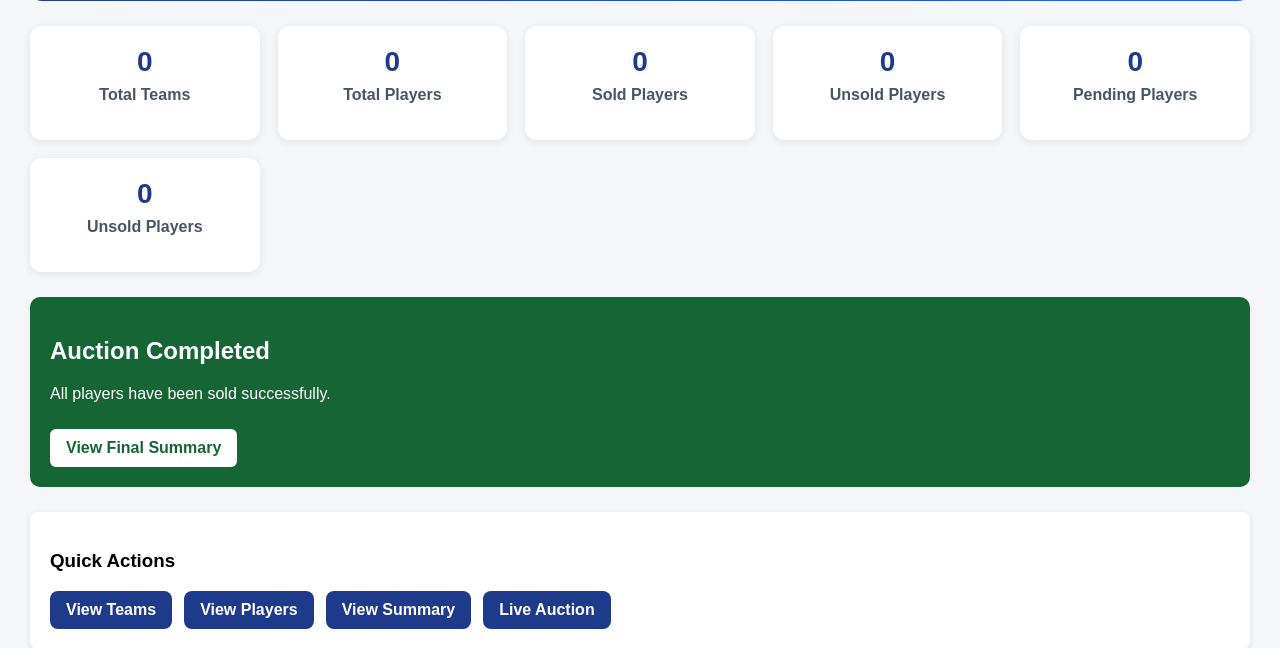
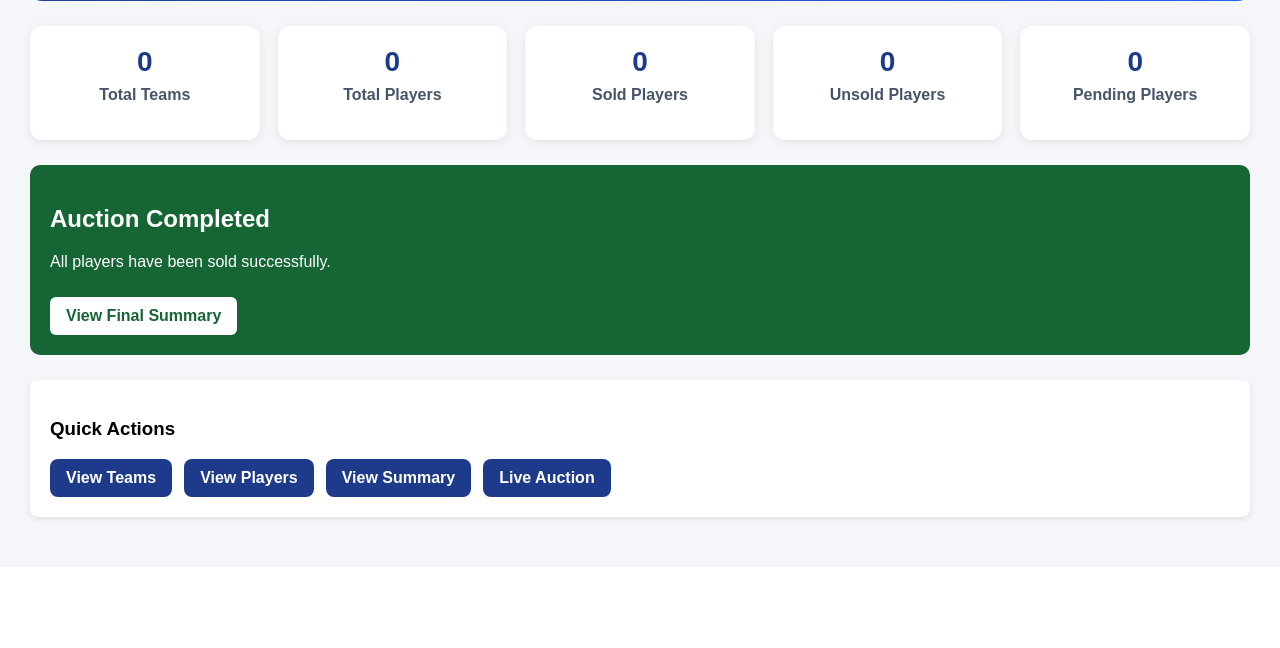
Before and after one commit to Purvajoshi12/PlayerAuctionApplication, a Flask app: page / in a window 1280 px wide. Shown: the part 274-922 px from the top of the page. After the commit the page ends 798 px from the top, so only its background shows below. Run offline with Flask 3, Linux system fonts and the light colour scheme; the visitor is signed in with stand-in values (Sample User, id 1); data that the repository does not hold is empty.

Commit message:
comment the repeating card

```diff
--- a/templates/index.html
+++ b/templates/index.html
@@ -33,10 +33,10 @@
     <p>Pending Players</p>
 </div>
 
-<div class="stat-card">
+<!-- <div class="stat-card">
     <h3>{{ unsold_players }}</h3>
     <p>Unsold Players</p>
-</div>
+</div> -->
 </div>
 
 
```
